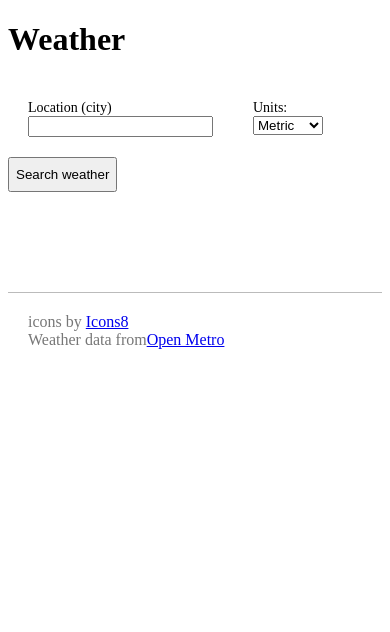
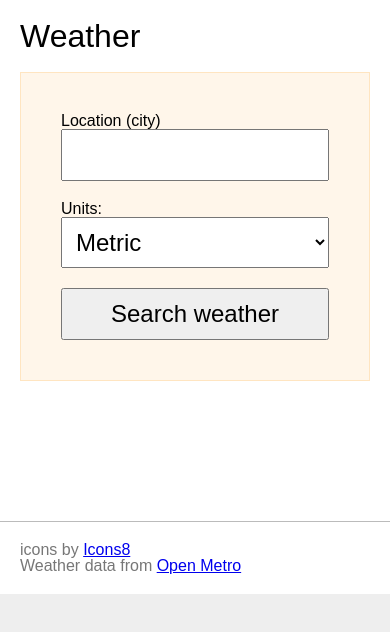
Before and after one commit to benjaminwilliams/weather, a React (Create React App) app: page / in a window 390 px wide. Shown: the top 632 px of the page. Built offline with nearby package versions, Linux system fonts and the light colour scheme.

Commit message:
styling, adding breakpoints

```diff
--- a/src/App.tsx
+++ b/src/App.tsx
@@ -1,14 +1,28 @@
 import React from 'react'
 import Weather from './components/Weather'
+import styled from '@emotion/styled'
 import Attribution from './components/Attribution'
+
+const Container = styled.div({
+  display: 'flex',
+  justifyContent: 'center',
+  width: '100%'
+})
+const Page = styled.div({
+  backgroundColor: '#fff',
+  maxWidth: '1100px',
+  flexBasis: '100%'
+})
 
 function App() {
   return (
-    <div>
-      <h1>Weather</h1>
-      <Weather />
-      <Attribution />
-    </div>
+    <Container>
+      <Page>
+        <h1 style={{ margin: '20px' }}>Weather</h1>
+        <Weather />
+        <Attribution />
+      </Page>
+    </Container>
   )
 }
 
--- a/src/components/Attribution.tsx
+++ b/src/components/Attribution.tsx
@@ -17,7 +17,7 @@ const Attribution = () => (
       </a>
     </div>
     <div>
-      Weather data from
+      Weather data from{' '}
       <a target="_blank" rel="noreferrer" href="https://open-meteo.com">
         Open Metro
       </a>
--- a/src/components/Day.tsx
+++ b/src/components/Day.tsx
@@ -3,16 +3,24 @@ import { CurrentWeather } from '../types'
 import iconMapping from '../utils/iconMapping'
 import styled from '@emotion/styled'
 import dayOfWeek from '../utils/dayOfWeek'
+import breakpoints from '../styles/breakPoints'
 
 const Container = styled.div({
   display: 'flex',
   flexDirection: 'column',
   flexWrap: 'wrap',
-  margin: '20px',
+  margin: '5px 20px',
+  padding: '15px',
   alignItems: 'center',
-  maxWidth: '100%'
+  minWidth: '140px',
+  border: '1px solid #eee',
+  width: '100%',
+  [breakpoints.small]: {
+    width: 'inherit',
+    margin: '5px'
+  }
 })
-const DayOfWeek = styled.h2()
+const DayOfWeek = styled.h3()
 const TemperatureContainer = styled.div({
   display: 'flex',
   flexDirection: 'row'
--- a/src/components/Error.tsx
+++ b/src/components/Error.tsx
@@ -2,14 +2,16 @@ import React from 'react'
 import styled from '@emotion/styled'
 
 const Container = styled.div({
-  margin: '20px'
+  margin: '20px',
+  border: '1px solid #b94024',
+  backgroundColor: '#f8e0db',
+  padding: '20px',
+  fontWeight: 'bold'
 })
 
 const Loading: React.FC = () => {
   // Generic error for now, could be extended to display more information
-  return <Container>
-    Error, please try again
-  </Container>
+  return <Container>Error, please try again</Container>
 }
 
 export default Loading
--- a/src/components/LocationSearch.tsx
+++ b/src/components/LocationSearch.tsx
@@ -2,27 +2,44 @@ import React, { useState } from 'react'
 import { TemperatureUnit } from '../types'
 import { UseGetLocation } from '../service/useGetLocation'
 import styled from '@emotion/styled'
+import breakpoints from '../styles/breakPoints'
 
 const Form = styled.form({
   display: 'flex',
   flexWrap: 'wrap',
-  alignItems: 'baseline'
+  alignItems: 'baseline',
+  margin: '20px',
+  padding: '30px',
+  backgroundColor: '#fff6ea',
+  border: '1px solid #ffe5c1'
 })
+
 const Label = styled.label({
-  fontSize: '14px',
-  margin: '20px'
+  width: '100%',
+  [breakpoints.small]: {
+    width: 'inherit'
+  }
 })
 
 const CityInput = styled.input({
-  display: 'block'
+  display: 'block',
+  width: '100%',
+  [breakpoints.small]: {
+    width: 'inherit'
+  }
 })
 
 const SelectUnit = styled.select({
-  display: 'block'
+  display: 'block',
+  width: '100%'
 })
 const SubmitInput = styled.input({
-  height: '35px',
-  alignSelf: 'center'
+  width: '100%',
+  margin: '10px',
+  alignSelf: 'end',
+  [breakpoints.small]: {
+    width: 'inherit'
+  }
 })
 
 type Props = {
--- /dev/null
+++ b/src/components/NoResults.tsx
@@ -0,0 +1,16 @@
+import React from 'react'
+import styled from '@emotion/styled'
+
+const Container = styled.div({
+  margin: '20px',
+  border: '1px solid #2774ec;',
+  backgroundColor: '#d1dae8',
+  padding: '20px',
+  fontWeight: 'bold'
+})
+
+const NoResults: React.FC = () => {
+  return <Container>No results found for your location. Please try another location</Container>
+}
+
+export default NoResults
--- a/src/components/Weather.tsx
+++ b/src/components/Weather.tsx
@@ -7,18 +7,26 @@ import Error from './Error'
 import styled from '@emotion/styled'
 import LocationSearch from './LocationSearch'
 import { TemperatureUnit } from '../types'
+import NoResults from './NoResults'
+import breakpoints from '../styles/breakPoints'
+
+const City = styled.h2({
+  margin: '40px 20px 20px 20px'
+})
 
 const Forecast = styled.div({
   display: 'flex',
   flexDirection: 'row',
   maxWidth: '100%',
-  flexWrap: 'wrap'
+  flexWrap: 'wrap',
+  margin: '0',
+  [breakpoints.small]: {
+    margin: '0 15px'
+  }
 })
 
 const Weather: React.FC = () => {
-  const [temperatureUnit, setTemperatureUnit] = useState<TemperatureUnit>(
-    TemperatureUnit.Celsius
-  )
+  const [temperatureUnit, setTemperatureUnit] = useState<TemperatureUnit>(TemperatureUnit.Celsius)
   const getWeather = useGetWeather()
   const getLocation = useGetLocation()
   const isLoading = getWeather.loading || getLocation.loading
@@ -33,17 +41,27 @@ const Weather: React.FC = () => {
       getWeather.getWeather(latitude, longitude, temperatureUnit)
     }
   }, [getLocation.data])
+  const hasResults = !(
+    getLocation.data?.generationtime_ms && getLocation.data?.results === undefined
+  )
   return (
     <div>
-      <LocationSearch getLocation={getLocation} temperatureUnit={temperatureUnit} setTemperatureUnit={setTemperatureUnit}/>
+      <LocationSearch
+        getLocation={getLocation}
+        temperatureUnit={temperatureUnit}
+        setTemperatureUnit={setTemperatureUnit}
+      />
+      {isError && <Error />}
+      {!hasResults && <NoResults />}
+      <City>{getLocation.data?.results && getLocation.data?.results[0].name}</City>
       {isLoading && <Loading />}
-      {isError && <Error />}
-      {getLocation.data && <h2>{getLocation.data?.results[0].name}</h2>}
-      <Forecast>
-        {getWeather.data?.daily.time.map((time:string, index:number) => {
-          return <Day key={time} currentWeather={getWeather.data.daily} index={index} />
-        })}
-      </Forecast>
+      {hasResults && (
+        <Forecast>
+          {getWeather.data?.daily.time.map((time: string, index: number) => {
+            return <Day key={time} currentWeather={getWeather.data.daily} index={index} />
+          })}
+        </Forecast>
+      )}
     </div>
   )
 }
--- a/src/index.tsx
+++ b/src/index.tsx
@@ -1,6 +1,8 @@
 import React from 'react'
 import ReactDOM from 'react-dom'
 import App from './App'
+import './styles/reset.css'
+import './styles/index.css'
 
 ReactDOM.render(
   <React.StrictMode>
--- /dev/null
+++ b/src/styles/breakPoints.ts
@@ -0,0 +1,8 @@
+const breakpoints = {
+  small: '@media (min-width: 576px)',
+  media: '@media (min-width: 768px)',
+  large: '@media (min-width: 992px)',
+  xl: '@media (min-width: 1200px)'
+}
+
+export default breakpoints
--- /dev/null
+++ b/src/styles/index.css
@@ -0,0 +1,31 @@
+
+* {
+  box-sizing: border-box;
+}
+body {
+  background-color: #eee;
+  font-size: 16px;
+  font-family: Arial, Helvetica, sans-serif;
+}
+
+h1 {
+  font-size: 32px;
+  margin: 20px 0 30px;
+}
+
+h2 {
+  font-size: 28px;
+}
+
+h3 {
+  font-size: 24px;
+}
+
+label {
+  padding: 10px;
+}
+
+input, select {
+  padding: 10px;
+  font-size: 24px;
+}
--- /dev/null
+++ b/src/styles/reset.css
@@ -0,0 +1,48 @@
+/* http://meyerweb.com/eric/tools/css/reset/
+   v2.0 | 20110126
+   License: none (public domain)
+*/
+
+html, body, div, span, applet, object, iframe,
+h1, h2, h3, h4, h5, h6, p, blockquote, pre,
+a, abbr, acronym, address, big, cite, code,
+del, dfn, em, img, ins, kbd, q, s, samp,
+small, strike, strong, sub, sup, tt, var,
+b, u, i, center,
+dl, dt, dd, ol, ul, li,
+fieldset, form, label, legend,
+table, caption, tbody, tfoot, thead, tr, th, td,
+article, aside, canvas, details, embed,
+figure, figcaption, footer, header, hgroup,
+menu, nav, output, ruby, section, summary,
+time, mark, audio, video {
+	margin: 0;
+	padding: 0;
+	border: 0;
+	font-size: 100%;
+	font: inherit;
+	vertical-align: baseline;
+}
+/* HTML5 display-role reset for older browsers */
+article, aside, details, figcaption, figure,
+footer, header, hgroup, menu, nav, section {
+	display: block;
+}
+body {
+	line-height: 1;
+}
+ol, ul {
+	list-style: none;
+}
+blockquote, q {
+	quotes: none;
+}
+blockquote:before, blockquote:after,
+q:before, q:after {
+	content: '';
+	content: none;
+}
+table {
+	border-collapse: collapse;
+	border-spacing: 0;
+}
```
Also changed, not shown: 1 other file (tests, documents, lock files or other folders).
